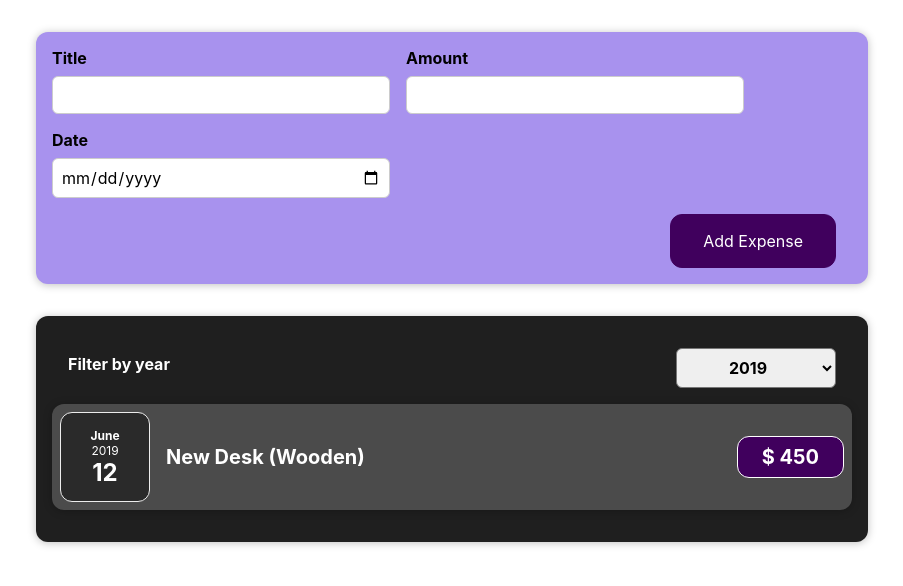
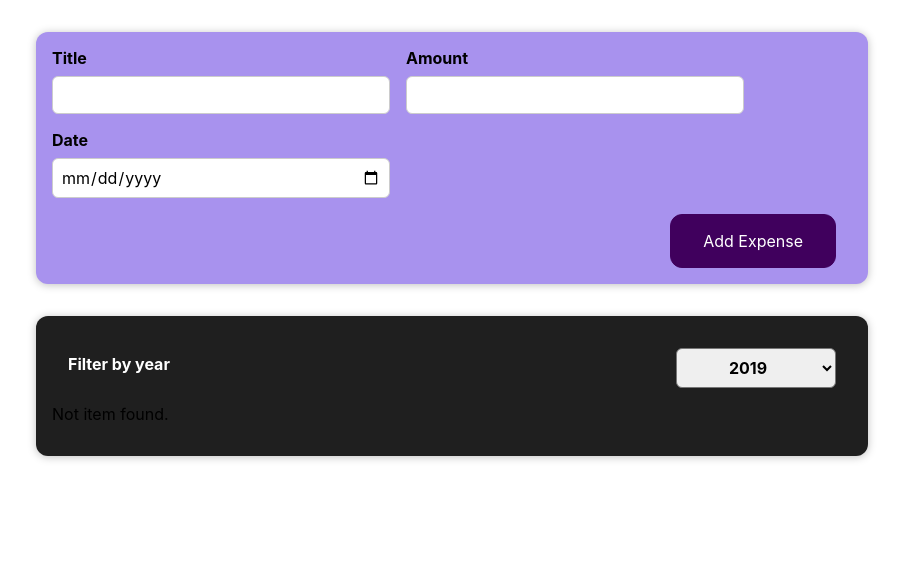
Before and after one commit to alex197925/react-tutorial, a React (Create React App) app in the folder tutorial-app/: page / in a window 1280 px wide. Shown: the top 586 px of the page, without its empty margins (188-1091 px from the left). Built offline with nearby package versions, Linux system fonts and the light colour scheme.

Commit message:
Add condition to Expenses.js component, to check filteredExpenses if item exist

```diff
--- a/tutorial-app/src/App.js
+++ b/tutorial-app/src/App.js
@@ -20,7 +20,7 @@ const DUMMY_EXPENSES = [
         id: 'e4',
         title: 'New Desk (Wooden)',
         amount: 450,
-        date: new Date(2019, 5, 12),
+        date: new Date(2022, 5, 12),
     },
 ];
 
--- a/tutorial-app/src/components/Expenses/Expenses.js
+++ b/tutorial-app/src/components/Expenses/Expenses.js
@@ -24,19 +24,29 @@ const Expenses = (props) => {
     })
     // console.log(filteredExpenses);
 
+
+    // Conditional Content Output. Check, if expenses not found display "Not item found" message
+    let expensesContent = <p>Not item found.</p>
+    if (filteredExpenses.length > 0) {
+        expensesContent = filteredExpenses.map((expense) =>
+                <ExpenseItem
+                    title={expense.title}
+                    date={expense.date}
+                    amount={expense.amount}
+                    key={expense.id}
+                />
+        )
+    }
+
     return (
         <div>
             <Card className="expenses">
                 <ExpensesFilter
                     selected={year}
                     onselectYear={filterChangeHandler}/>
-                {/*Filtering through all items-expenses and displaying product by year*/}
-                {filteredExpenses.map((expense) => <ExpenseItem title={expense.title} date={expense.date}
-                                                           amount={expense.amount} key={expense.id}/>)}
-
+                {expensesContent}
             </Card>
         </div>
-
     );
 }
 
```
